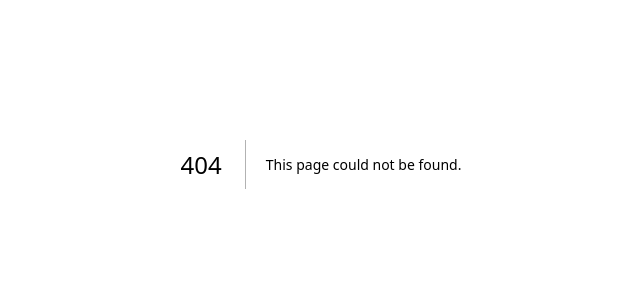
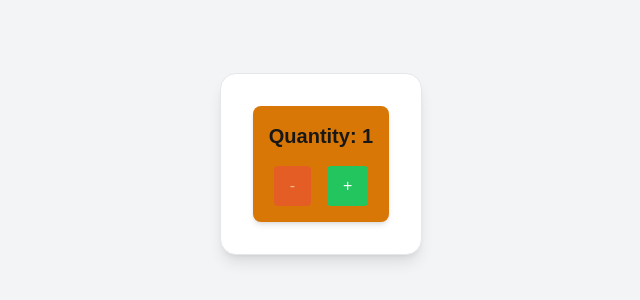
Before and after one commit to Armaan-Virk/cprg306-assignments, a Next.js app: page /week-4 in a window 1280 px wide. Before the commit this address had no page. Shown: the part 236-536 px from the top of the page, without its empty margins (319-959 px from the left). Built offline with nearby package versions, Linux system fonts and the light colour scheme.

Commit message:
final commit

```diff
--- a/app/layout.js
+++ b/app/layout.js
@@ -1,15 +1,6 @@
 import { Geist, Geist_Mono } from "next/font/google";
 import "./globals.css";
 
-const geistSans = Geist({
-  variable: "--font-geist-sans",
-  subsets: ["latin"],
-});
-
-const geistMono = Geist_Mono({
-  variable: "--font-geist-mono",
-  subsets: ["latin"],
-});
 
 export const metadata = {
   title: "Create Next App",
@@ -19,9 +10,7 @@ export const metadata = {
 export default function RootLayout({ children }) {
   return (
     <html lang="en">
-      <body
-        className={`${geistSans.variable} ${geistMono.variable} antialiased`}
-      >
+      <body>
         {children}
       </body>
     </html>
--- a/app/page.js
+++ b/app/page.js
@@ -7,6 +7,7 @@ export default function Home() {
       <p>
         <Link href="/week-2">Go to Week 2 Assignment</Link>
         <Link href="/week-3">Go to Week 3 Assignment</Link>
+        <Link href="/week-4">Go to Week 4 Assignment</Link>
       </p>
 
     </main>
--- /dev/null
+++ b/app/week-4/new-item.js
@@ -0,0 +1,35 @@
+"use client";
+import { useState } from "react";
+
+export default function NewItem() {
+  const [quantity, setQuantity] = useState(1);
+
+  const updateQuantity = (change) => {
+    setQuantity((prevQuantity) => {
+      const newQuantity = prevQuantity + change;
+      return newQuantity >= 1 && newQuantity <= 20 ? newQuantity : prevQuantity;
+    });
+  };
+
+  return (
+    <div className="p-4 bg-amber-600 rounded-lg shadow-md text-center">
+      <p className="text-xl font-bold mb-4">Quantity: {quantity}</p>
+      <div className="flex justify-center gap-4">
+        <button
+          onClick={() => updateQuantity(-1)}
+          disabled={quantity === 1}
+          className="px-4 py-2 bg-red-500 text-white rounded disabled:opacity-50"
+        >
+          -
+        </button>
+        <button
+          onClick={() => updateQuantity(1)}
+          disabled={quantity === 20}
+          className="px-4 py-2 bg-green-500 text-white rounded disabled:opacity-50"
+        >
+          +
+        </button>
+      </div>
+    </div>
+  );
+}
--- /dev/null
+++ b/app/week-4/page.js
@@ -0,0 +1,11 @@
+import NewItem from "./new-item.js";
+
+export default function Page() {
+  return (
+    <div className="flex justify-center items-center min-h-screen bg-gray-100">
+      <div className="p-8 bg-white rounded-2xl shadow-lg border border-gray-200">
+        <NewItem />
+      </div>
+    </div>
+  );
+}
```
